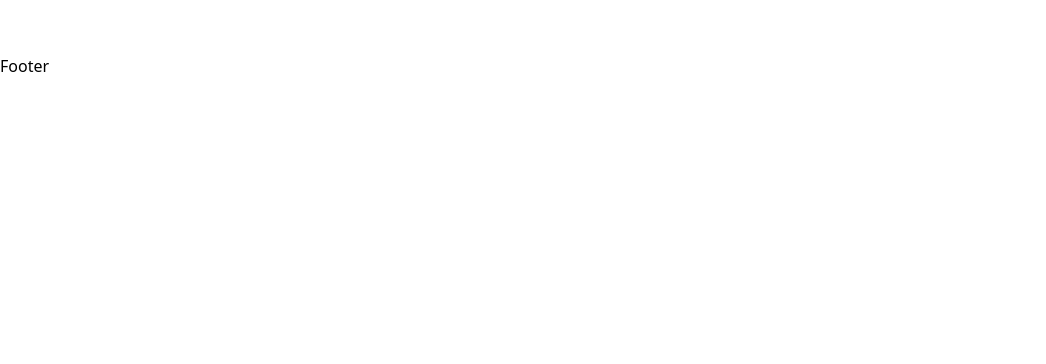
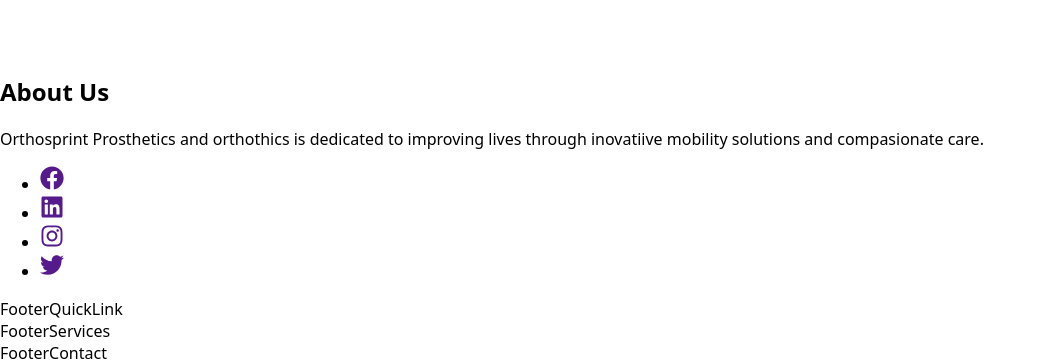
Before and after one commit to Mario-Gozie/Orthosprint-web-app, a React (Vite) app: page / in a window 1280 px wide. Shown: the part 4024-4388 px from the top of the page, without its empty margins (0-1046 px from the left). Before the commit the page ends 4101 px from the top, so only its background shows below. Built offline with nearby package versions, Linux system fonts and the light colour scheme.

Commit message:
working on the footer about and it looks better than before

```diff
--- a/package.json
+++ b/package.json
@@ -13,6 +13,7 @@
     "hamburger-react": "^2.5.2",
     "react": "^19.1.0",
     "react-dom": "^19.1.0",
+    "react-icons": "^5.5.0",
     "react-router-dom": "^7.6.0",
     "react-scroll": "^1.9.3",
     "react-spring": "^10.0.0"
--- a/src/Components/Homepage-Components/Footer.jsx
+++ b/src/Components/Homepage-Components/Footer.jsx
@@ -1,7 +1,18 @@
 import React from "react";
+import FooterAbout from "./FooterAbout";
+import FooterQuickLink from "./FooterQuickLink";
+import FooterContact from "./FooterContact";
+import FooterServices from "./FooterServices";
 
 function Footer() {
-  return <div>Footer</div>;
+  return (
+    <section>
+      <FooterAbout />
+      <FooterQuickLink />
+      <FooterServices />
+      <FooterContact />
+    </section>
+  );
 }
 
 export default Footer;
--- a/src/Components/Homepage-Components/FooterAbout.jsx
+++ b/src/Components/Homepage-Components/FooterAbout.jsx
@@ -0,0 +1,37 @@
+import React from "react";
+// import { FaTwitter, FaFacebook, FaLinkedin, FaInstagram } from "react-icons/fa"; // Font Awesome
+import * as Icons from "react-icons/fa"; // Font Awesome
+import socialmedia from "../../Data/jsonData/socialmedia.json";
+
+function FooterAbout() {
+  return (
+    <div>
+      <h2>About Us</h2>
+      <p>
+        Orthosprint Prosthetics and orthothics is dedicated to improving lives
+        through inovatiive mobility solutions and compasionate care.
+      </p>
+      <ul className="social-media-icons-container">
+        {socialmedia.map((social) => {
+          const Icon = Icons[social.icon];
+          return (
+            <li key={social.name}>
+              <a
+                href={social.url}
+                aria-label={`${social.name} (opens in new tab)`}
+                target="_blank"
+                rel="noopener noreferrer"
+                className="social-media-link"
+                style={{ "--hover-color": social.color }} // CSS variable
+              >
+                <Icon size={24} className="social-media-icon" />
+              </a>
+            </li>
+          );
+        })}
+      </ul>
+    </div>
+  );
+}
+
+export default FooterAbout;
--- a/src/Components/Homepage-Components/FooterContact.jsx
+++ b/src/Components/Homepage-Components/FooterContact.jsx
@@ -0,0 +1,7 @@
+import React from "react";
+
+function FooterContact() {
+  return <div>FooterContact</div>;
+}
+
+export default FooterContact;
--- a/src/Components/Homepage-Components/FooterQuickLink.jsx
+++ b/src/Components/Homepage-Components/FooterQuickLink.jsx
@@ -0,0 +1,7 @@
+import React from "react";
+
+function FooterQuickLink() {
+  return <div>FooterQuickLink</div>;
+}
+
+export default FooterQuickLink;
--- /dev/null
+++ b/src/Components/Homepage-Components/FooterServices.jsx
@@ -0,0 +1,7 @@
+import React from "react";
+
+function FooterServices() {
+  return <div>FooterServices</div>;
+}
+
+export default FooterServices;
--- /dev/null
+++ b/src/Data/jsonData/socialmedia.json
@@ -0,0 +1,26 @@
+[
+  {
+    "name": "Facebook",
+    "icon": "FaFacebook",
+    "url": "",
+    "color": "#1877f2"
+  },
+  {
+    "name": "Linkedin",
+    "icon": "FaLinkedin",
+    "url": "",
+    "color": "#1877f2"
+  },
+  {
+    "name": "Instagram",
+    "icon": "FaInstagram",
+    "url": "",
+    "color": "#1877f2"
+  },
+  {
+    "name": "Twitter",
+    "icon": "FaTwitter",
+    "url": "",
+    "color": "#1da1f2"
+  }
+]
```
Also changed, not shown: src/Components/Homepage-Components/QuickerServices.jsx (deleted), 1 other file (tests, documents, lock files or other folders).
